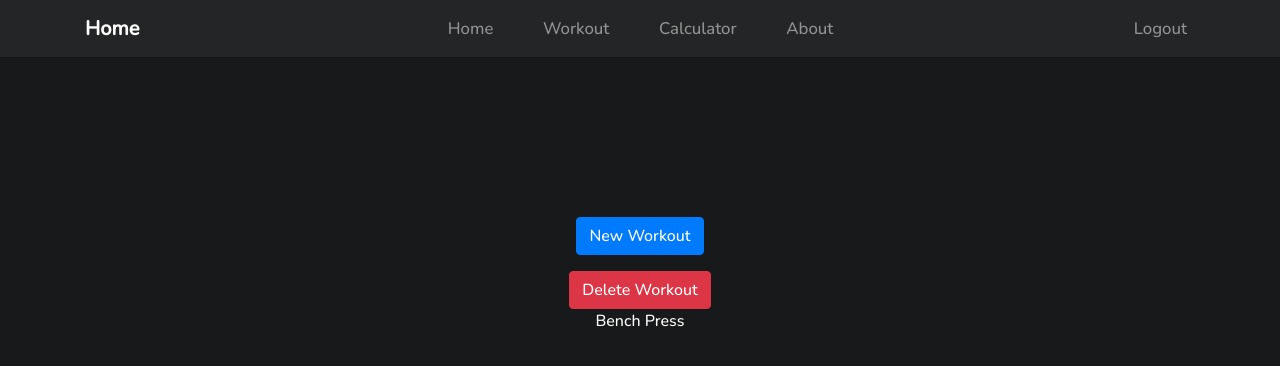
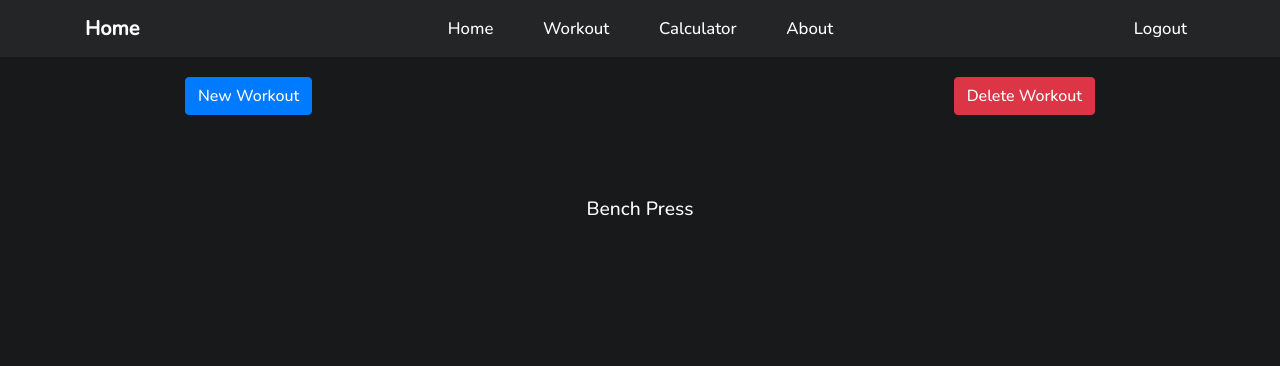
Before and after one commit to bsule/Workout-Tracker, a Django app: page /workouts/list/ in a window 1280 px wide. Shown: the top 366 px of the page. Run offline with Django 4.2, Linux system fonts and the light colour scheme; a user stored in the database is signed in; data comes from the database, SQL or seed files in the repository; both versions use the stored data as it was after the commit; parts of the project's set-up code (start-up, migrations or seed data) failed here and were passed over; some libraries are stand-ins or nearby versions.

Commit message:
designed workout list view and delete page

```diff
--- a/workout_tracker/templates/base.html
+++ b/workout_tracker/templates/base.html
@@ -30,16 +30,16 @@
           <div class="collapse navbar-collapse justify-content-center" id="navbarNavDropdown">
             {% if user.is_authenticated %}
             <ul class="navbar-nav">
-              <li class="nav-item">
+              <li class="nav-item active">
                 <a class="nav-link" href="{% url 'home' %}">Home<span class="sr-only">(current)</span></a>
               </li>
-              <li class="nav-item">
+              <li class="nav-item active">
                 <a class="nav-link" href="{% url 'workoutsplitshowerview' %}">Workout</a>
               </li>
-              <li class="nav-item">
+              <li class="nav-item active">
                 <a class="nav-link" href="{% url 'calculator_view' %}">Calculator</a>
               </li>
-              <li class="nav-item">
+              <li class="nav-item active">
                 <a class="nav-link" href="#">About</a>
               </li>
             </ul>
@@ -47,10 +47,10 @@
 
             {% if not user.is_authenticated %}
             <ul class="navbar-nav active ml-auto">
-              <li class="nav-item">
+              <li class="nav-item active">
                 <a class="nav-link" href="{% url 'signup' %}">Sign Up</a>
               </li>
-              <li class="nav-item">
+              <li class="nav-item active">
                 <a class="nav-link" href="{% url 'login' %}">Login</a>
               </li>
             </ul>
@@ -59,7 +59,7 @@
 
           {% if user.is_authenticated %}
           <ul class="navbar-nav ml-auto">
-            <li class="nav-item">
+            <li class="nav-item active">
               <a class="nav-link" href="{% url 'logout' %}">Logout</a>
             </li>
           </ul>
--- a/workout_tracker/workouts/static/workouts/workoutlist_style.css
+++ b/workout_tracker/workouts/static/workouts/workoutlist_style.css
@@ -4,11 +4,23 @@
     justify-content: center;
     align-items: center;
     flex-direction: column;
-    margin-top: 20vh;
+    margin-top: 10vh;
+    font-size: larger;
 }
 
-#newworkoutbutton{
-    margin-bottom: 2vh;
+.new_and_delete{
+    display: flex;
+    justify-content: space-between;
+}
+
+.submitbtn{
+    margin-top: 20px;
+    margin-left: 100px;
+}
+
+.deletebtn{
+    margin-top: 20px;
+    margin-right: 100px;
 }
 
 .link{
--- a/workout_tracker/workouts/templates/delete_workout.html
+++ b/workout_tracker/workouts/templates/delete_workout.html
@@ -5,7 +5,7 @@
 
     <link rel="stylesheet" href="{% static 'workouts/delete_page.css' %}">
 
-    <form method="POST">
+    <form method="POST" class="form-css">
         {% csrf_token %}
         <select class="form-control" name="deleted_workout">
 
@@ -15,7 +15,7 @@
 
         </select>
 
-        <input type="submit" value="Delete" class="btn btn-danger">
+        <input type="submit" value="Delete" id="submitbutton" class="btn btn-danger">
     </form>
 
 
--- a/workout_tracker/workouts/templates/workoutsplitshower.html
+++ b/workout_tracker/workouts/templates/workoutsplitshower.html
@@ -4,10 +4,19 @@
 {% block content %}
     <link rel="stylesheet" href="{% static 'workouts/workoutlist_style.css' %}">
 
+    <div class="new_and_delete">
 
+
+        {% if workoutsplit %}
+            <a href="{% url 'workout_choose' %}"><input type="submit" class="btn btn-primary submitbtn" value="New Workout"></a>
+            <a href="{% url 'delete_view' %}"><input type="submit" class="btn btn-danger deletebtn" value="Delete Workout"></a>
+        {% else %}
+            <a href="{% url 'workout_choose' %}"><input type="submit" class="btn btn-primary submitbtn" value="New Workout"></a>
+        {% endif %}
+
+
+    </div>
     <div class="workout_list_class">
-        <a href="{% url 'workout_choose' %}" id="newworkoutbutton"><input type="submit" class="btn btn-primary" value="New Workout"></a>
-        <a href="{% url 'delete_view' %}"><input type="submit" class="btn btn-danger" value="Delete Workout"></a>
 
         {% if workoutsplit %}
             {% for workout in workoutsplit %}
--- a/workout_tracker/workouts/views.py
+++ b/workout_tracker/workouts/views.py
@@ -9,10 +9,9 @@ from django.contrib.auth.decorators import login_required
 @login_required
 def delete_view(request):
     models = Workout_Split.objects.filter(user=request.user)
-
     if request.method == 'POST':
         workout_id = request.POST.get('deleted_workout')
-        model = get_object_or_404(Workout_Split, id=workout_id)
+        model = Workout_Split.objects.get(id=workout_id)
 
         model.delete()
         return redirect('workoutsplitshowerview')
```
Also changed, not shown: workout_tracker/workouts/static/workouts/delete_page.css (+14 -0 lines), workout_tracker/db.sqlite3.
